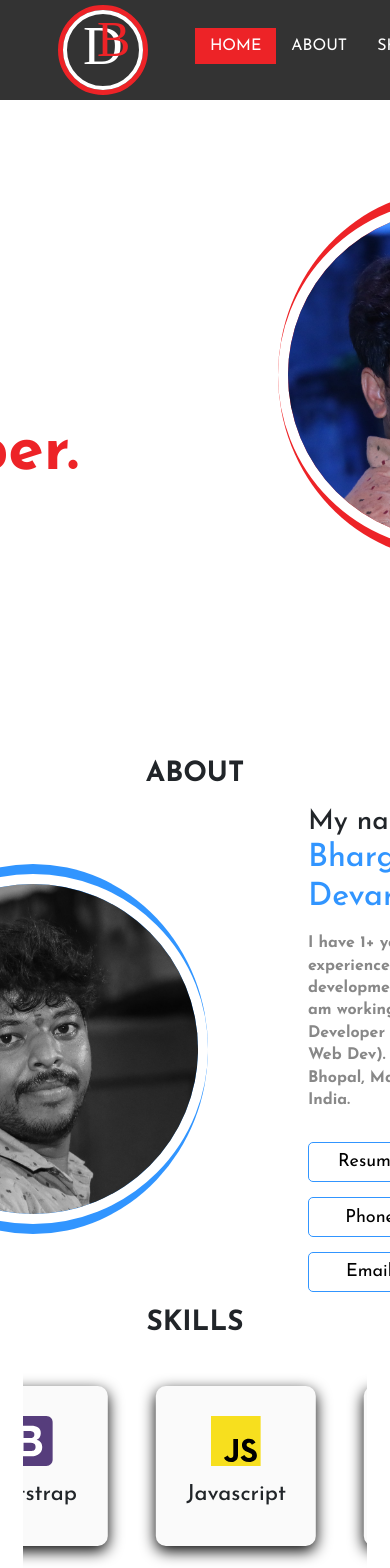
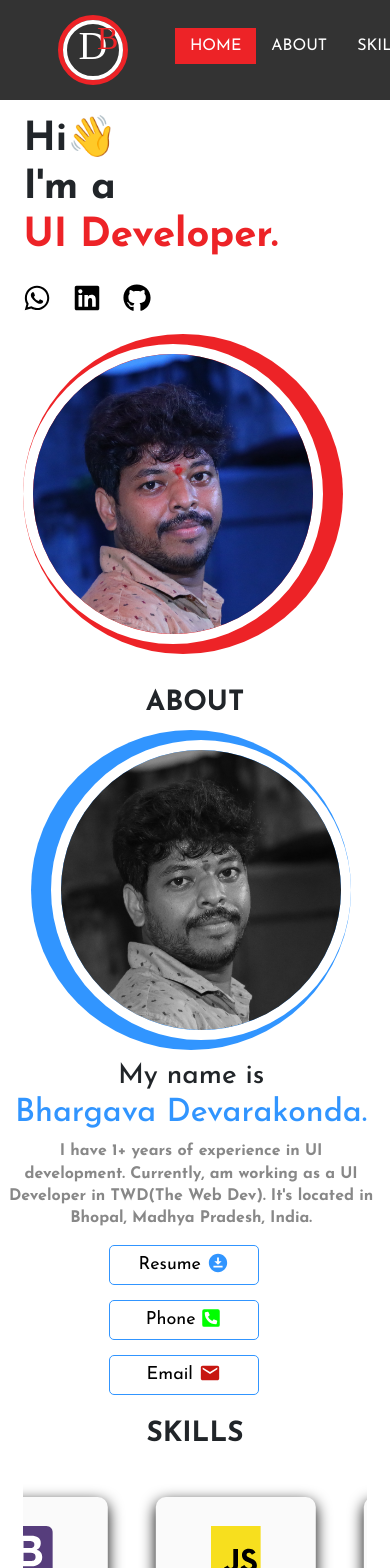
Before and after one commit to tech-bhargava/portfolio, a React (Create React App) app: page / in a window 390 px wide. Shown: the top 1568 px of the page. Built offline with nearby package versions, Linux system fonts and the light colour scheme.

Commit message:
mobile screed

```diff
--- a/src/App.css
+++ b/src/App.css
@@ -4,7 +4,7 @@
   box-sizing: border-box;
 }
 html, body{
-  overflow-x: hidden;
+  overflow-y: none;
 }
 [data-aos^=fade][data-aos^=fade].aos-animate{
   padding-left: 0;
@@ -15,6 +15,7 @@ html, body{
   top: 0;
   left: 0;
   z-index: 999;
+
 }
 #about, #skills, #projects, #contact{
   padding-top: 2%;
@@ -35,6 +36,7 @@ html, body{
   background-color: #333;
   /* background-color: #15286e; */
 }
+
 .logo_container {
   position: relative;
   cursor: pointer;
@@ -191,6 +193,7 @@ a{
   align-items: center;
   border-radius: 50%;
 }
+
 .header_pic_bg::after{
   content:'';
   width: 100%;
@@ -437,3 +440,94 @@ input[type='submit']:hover{
   border: none;
   display: inline-block;
 }
+/* ********** MOBILE_NAV ********* */
+
+
+/* MEDIA QUERIES */
+@media (min-width: 320px) and (max-width: 480px) {
+  html, body {
+    overflow-x: hidden;
+  }
+  .logo_border_red{
+    height: 70px;
+    width: 70px;
+  }
+  .logo_container{
+    height: 60px;
+    width: 60px;
+  }
+  .parent_logo{
+    font-size: 40px;
+  }
+  .child_logo{
+    font-size: 32px;
+
+  }
+.sec_01, .sec_02{
+  height: auto;
+  display: block;
+}
+.header_content {
+margin-top: 100px;
+}
+.header_content h1{
+  font-size: 2.5rem;
+  margin-right: 0px;
+}
+.header_pic_bg{
+  height: 320px;
+  width: 320px;
+  margin-bottom: 10px;
+}
+.about_pic_bg{
+  height: 320px;
+  width: 320px;
+  margin: 10px auto;
+}
+.header_pic, .about_pic{
+  height: 300px;
+  width: 300px;
+}
+.sec_02{
+  height: auto;
+  padding: 0% 2%;
+  margin: 0 auto;
+}
+.about_content{
+  width: 100%;
+  margin: 0px auto;
+}
+.about_content h1{
+  display: block;
+  text-align: center;
+}
+.about_content p{
+    padding: 0% 2%;
+    text-align: center;
+    margin-bottom: 0px;
+}
+.about_buttons{
+  width: 100%;
+  display: flex;
+  flex-direction: column;
+  justify-content: center;
+  align-items: center;
+  margin-bottom: 15px;
+
+}
+}
+@media (min-width: 481px) and (max-width: 767px) {
+
+}
+
+@media (min-width: 768px) and (max-width: 767px){
+
+}
+
+@media (min-width: 768px) and (max-width: 1024px) {
+
+}
+
+@media (min-width: 1025px) and (max-width: 1280px) {
+
+}
--- a/src/navbar/Navbar.js
+++ b/src/navbar/Navbar.js
@@ -18,7 +18,6 @@ const Navbar = () => {
         }
     },[y])
   return (
-    <>
     <div className="wrapper animate whiteBg" style={y > 110 ? { height: "95px" } : { height: "100px" }}>
             <nav className="nav_links">
                <Link to="home" smooth={true} duration={50}>
@@ -91,7 +90,7 @@ const Navbar = () => {
                 </div>
             </nav>
     </div>
-    </>
+
   )
 }
 
--- a/src/pages/About.js
+++ b/src/pages/About.js
@@ -16,7 +16,7 @@ const About = () => {
            <div className="about_content">
               <h1>My name is <h1 className="about_name">Bhargava Devarakonda.</h1></h1>
               <p>I have 1+ years of experience in UI development. Currently, am working as a UI Developer in TWD(The Web Dev). It's located in Bhopal, Madhya Pradesh, India.</p>
-              <div  data-aos='fade-up'  data-aos-duration='3000'>
+                  <div className="about_buttons" data-aos='fade-up'  data-aos-duration='3000'>
                     <button className="resume_btn_bg"><a className="resume_button"
                         href={resume}
                         download="Bhargav.D-UI Developer-Resume.pdf">Resume <MdDownloadForOffline className="resume"/></a>
--- a/src/pages/Projects.js
+++ b/src/pages/Projects.js
@@ -10,8 +10,8 @@ const Projects = () => {
     <div className="container sec_04">
         <div className="row">
              {projectsData.map((item, id) => (
-               <div className="col-12 col-lg-3 col-md-2" data-aos="fade-up" data-aos-duration="3000">
-                  <div key={id} className="card m-3 mb-3" style={{width: '18rem'}}>
+               <div className="col-12 col-sm-12 col-xl-3 col-lg-3 col-md-2" data-aos="fade-up" data-aos-duration="3000">
+                  <div key={id} className="card col-m-auto m-3 mb-3" style={{width: '18rem'}}>
                       <img className="card-img-top" src={item.img} alt={item.title} />
                       <div className='card_body'>
                          <ul className="card_icon">
```
Also changed, not shown: src/assets/BurgerIcon.jsx (added, +13 -0 lines), src/assets/CloseIcon.jsx (added, +14 -0 lines), src/navbar/Backdrop.js (added, +11 -0 lines), src/navbar/Sidebar.js (added, +11 -0 lines). Lines whose indentation alone changed are shown as unchanged.
